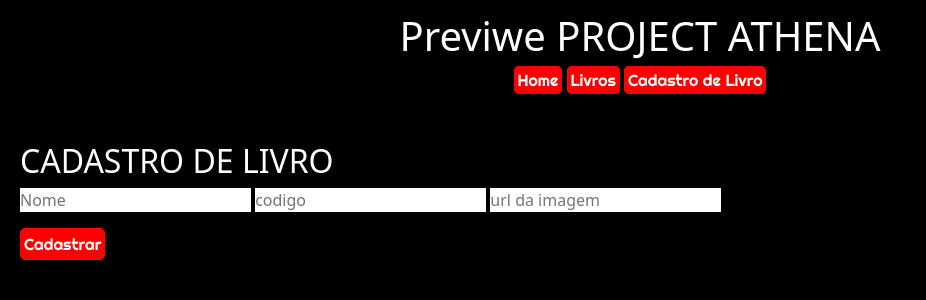
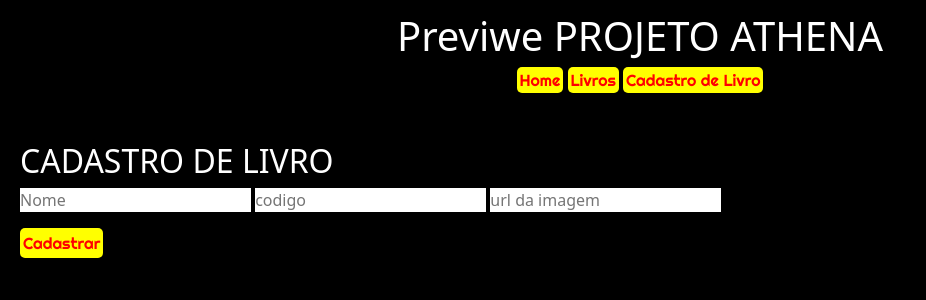
Before and after one commit to Allana33/book-solution, a PHP site: page /cadastro_livro.php in a window 1280 px wide. Shown: the top 300 px of the page, without its empty margins (0-926 px from the left). Run offline with PHP 8.4, Linux system fonts and the light colour scheme; some web fonts are replaced.

Commit message:
definido valor foreach, alteração border: none e mudança nas cores

```diff
--- a/previwe-project-athena/assets/css/main.css
+++ b/previwe-project-athena/assets/css/main.css
@@ -16,19 +16,18 @@ body{
 
 
 #a01:hover{
- color: red;
+ color: yellow;
  text-decoration: none;
- background-color: white;
- border-color: white;
+ background-color: red;
+ border: none;
 }
 
 #a01{
 
     text-decoration: none;
-    border: 1px solid;
-    color: white;
-    border-color: red;
-    background-color: red;
+    border: none;
+    color: red;
+    background-color: yellow;
     font-family: 'Righteous';
     padding: 3px;
     transition: 0.70s;
--- a/previwe-project-athena/cabecalho.php
+++ b/previwe-project-athena/cabecalho.php
@@ -7,6 +7,6 @@
     <link href="https://cdn.jsdelivr.net/npm/bootstrap@5.1.1/dist/css/bootstrap.min.css" rel="stylesheet" integrity="sha384-F3w7mX95PdgyTmZZMECAngseQB83DfGTowi0iMjiWaeVhAn4FJkqJByhZMI3AhiU" crossorigin="anonymous">
     <script src="https://cdn.jsdelivr.net/npm/bootstrap@5.1.1/dist/js/bootstrap.bundle.min.js" integrity="sha384-/bQdsTh/da6pkI1MST/rWKFNjaCP5gBSY4sEBT38Q/9RBh9AH40zEOg7Hlq2THRZ" crossorigin="anonymous"></script>
     <link rel="stylesheet" href="assets/css/main.css">
-    <title class="titlesite">Previwe PROJECT ATHENA</title>
+    <title class="titlesite">Previwe PROJETO ATHENA</title>
 </head>
 <body>
--- a/previwe-project-athena/classes/LivroDao.php
+++ b/previwe-project-athena/classes/LivroDao.php
@@ -31,7 +31,9 @@ class LivroDao{
 		if($stm->rowCount()>0){
 			$result = $stm->fetchAll(\PDO::FETCH_ASSOC);
 			return $result;
-		}
+		}else {
+            return 0;
+        }
 
 	}
 }
--- a/previwe-project-athena/conteudo.php
+++ b/previwe-project-athena/conteudo.php
@@ -1 +1 @@
-<h1 id="h1titulo" >Previwe PROJECT ATHENA</h1>
+<h1 id="h1titulo" >Previwe PROJETO ATHENA</h1>
--- a/previwe-project-athena/menu.php
+++ b/previwe-project-athena/menu.php
@@ -1,7 +1,7 @@
 
 
 <div class="nav01">
-<h1 class="h1titulo">Previwe PROJECT ATHENA</h1>
+<h1 class="h1titulo">Previwe PROJETO ATHENA</h1>
 
 
 
```
Also changed, not shown: previwe-project-athena/livro_conteudo.php (+10 -2 lines).
